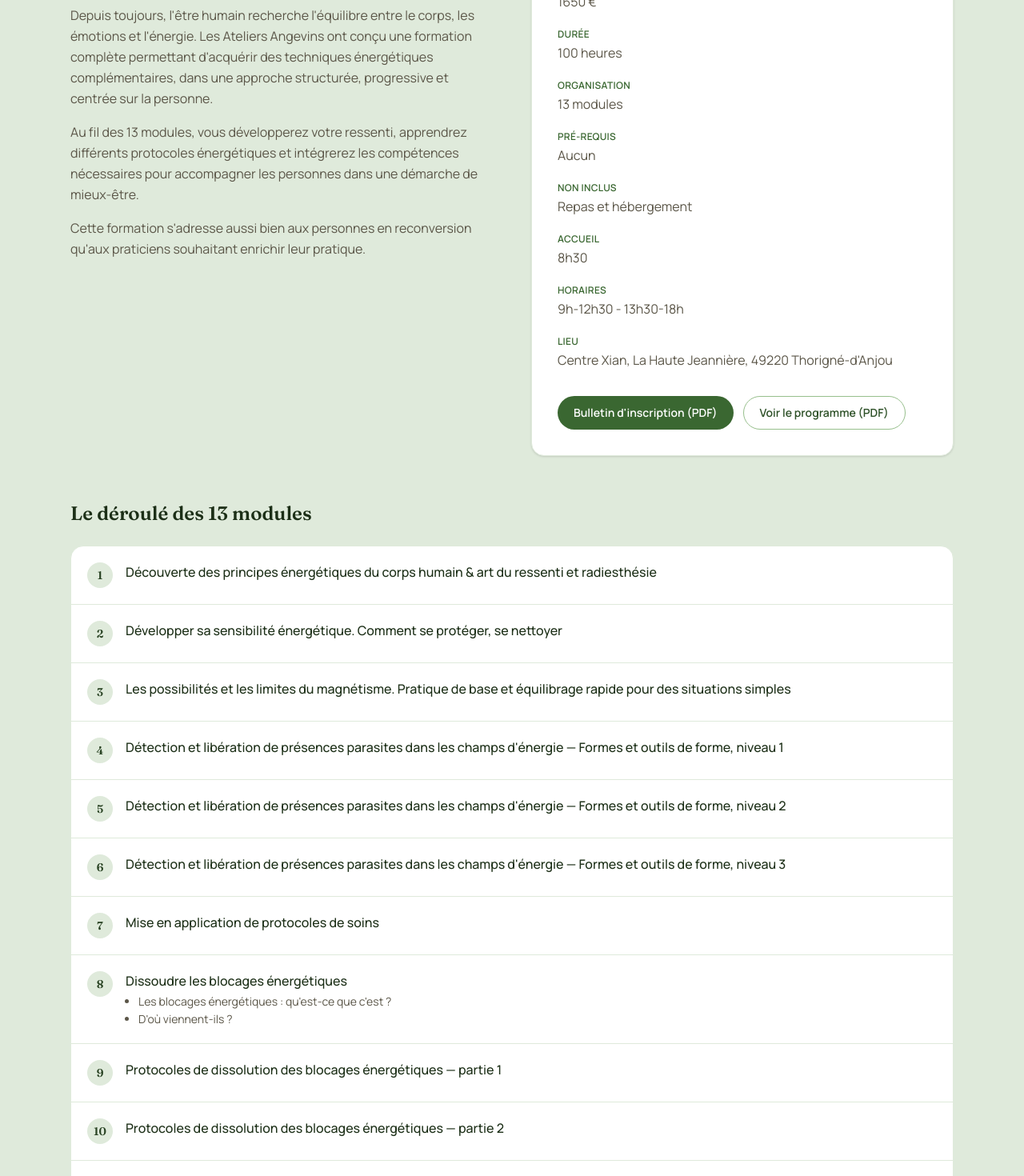
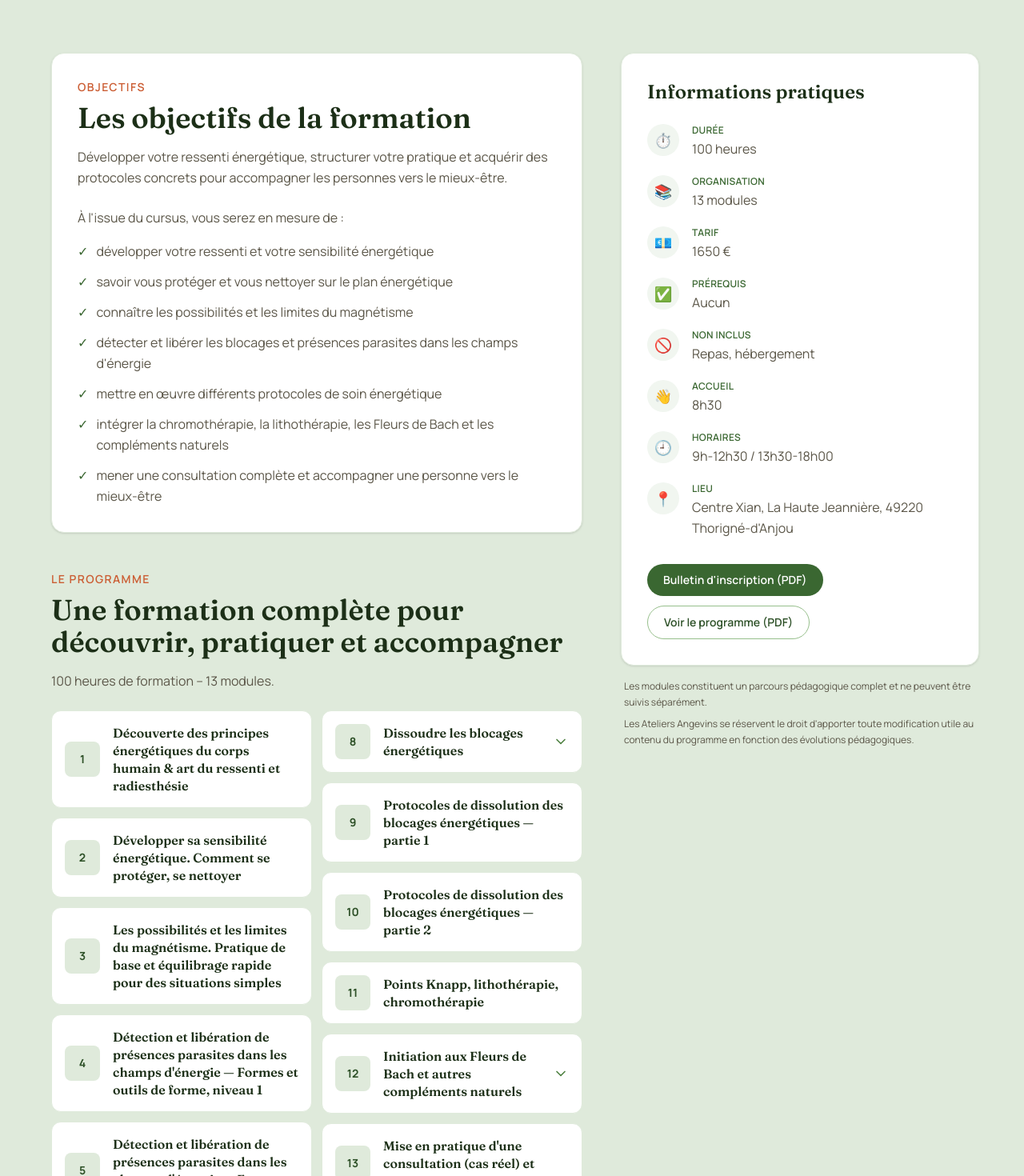
Before and after one commit to NFD7J/ateliersangevins, a Next.js app: page /programmes/magnetisme in a window 1280 px wide. Shown: the part 880-2350 px from the top of the page at 80% size. Built offline with nearby package versions, Linux system fonts and the light colour scheme.

Commit message:
enhancing magnetism page and fix proxy

```diff
--- a/src/app/programmes/magnetisme/page.tsx
+++ b/src/app/programmes/magnetisme/page.tsx
@@ -3,12 +3,65 @@ import Link from "next/link";
 import { Container } from "@/components/ui/container";
 import { SectionHeading } from "@/components/ui/section-heading";
 import { PracticalInfo } from "@/components/formations/practical-info";
+import { ModuleList, type Module } from "@/components/formations/module-list";
 
 export const metadata: Metadata = {
   title: "Formation Magnétisme & Thérapies énergétiques",
   description:
-    "Formation annuelle en magnétisme et thérapies énergétiques : 12 modules pour découvrir l'univers énergétique et constituer sa boîte à outils.",
+    "Formation annuelle en magnétisme et thérapies énergétiques : 100 heures, 13 modules pour développer son ressenti, maîtriser des protocoles de soin et accompagner vers le mieux-être.",
 };
+
+const modules: Module[] = [
+  {
+    title:
+      "Découverte des principes énergétiques du corps humain & art du ressenti et radiesthésie",
+  },
+  {
+    title: "Développer sa sensibilité énergétique. Comment se protéger, se nettoyer",
+  },
+  {
+    title:
+      "Les possibilités et les limites du magnétisme. Pratique de base et équilibrage rapide pour des situations simples",
+  },
+  {
+    title:
+      "Détection et libération de présences parasites dans les champs d'énergie — Formes et outils de forme, niveau 1",
+  },
+  {
+    title:
+      "Détection et libération de présences parasites dans les champs d'énergie — Formes et outils de forme, niveau 2",
+  },
+  {
+    title:
+      "Détection et libération de présences parasites dans les champs d'énergie — Formes et outils de forme, niveau 3",
+  },
+  {
+    title: "Mise en application de protocoles de soins",
+  },
+  {
+    title: "Dissoudre les blocages énergétiques",
+    points: [
+      "Les blocages énergétiques : qu'est-ce que c'est ?",
+      "D'où viennent-ils ?",
+    ],
+  },
+  {
+    title: "Protocoles de dissolution des blocages énergétiques — partie 1",
+  },
+  {
+    title: "Protocoles de dissolution des blocages énergétiques — partie 2",
+  },
+  {
+    title: "Points Knapp, lithothérapie, chromothérapie",
+  },
+  {
+    title: "Initiation aux Fleurs de Bach et autres compléments naturels",
+    points: ["Révision et bilan de l'année"],
+  },
+  {
+    title: "Mise en pratique d'une consultation (cas réel) et évaluation",
+  },
+];
 
 export default function MagnetismePage() {
   return (
@@ -27,11 +80,16 @@ export default function MagnetismePage() {
           <h1 className="mt-2 font-display text-4xl font-semibold text-forest-900 sm:text-5xl">
             Magnétisme & Thérapies énergétiques
           </h1>
+          <p className="mt-4 text-ink-soft">
+            Le magnétisme, la chromothérapie et la thérapie par les formes au service
+            de l&apos;équilibre du vivant.
+          </p>
         </Container>
       </section>
 
       <section className="py-16">
-        <Container className="max-w-3xl">
+        <Container className="grid gap-12 lg:grid-cols-2">
+          <div>
             <SectionHeading
               eyebrow="La discipline"
               title="Comprendre les équilibres du vivant"
@@ -46,96 +104,102 @@ export default function MagnetismePage() {
               formes et de différents protocoles énergétiques. Vous développerez des compétences solides, une pratique structurée
               et une approche professionnelle fondée sur l&#39;expérience, la rigueur et la transmission.
             </p>
+          </div>
+          <div className="self-center rounded-2xl border border-forest-100 bg-forest-50 p-8 shadow-sm">
+            <h3 className="font-display text-xl font-semibold text-forest-900">
+              À qui s&apos;adresse cette formation ?
+            </h3>
+            <ul className="mt-6 space-y-4 text-sm leading-relaxed text-ink-soft">
+              {[
+                "aux personnes en reconversion vers les métiers du bien-être",
+                "aux praticiens souhaitant enrichir et structurer leur pratique énergétique",
+                "à toute personne souhaitant développer son ressenti et sa sensibilité énergétique",
+                "à celles et ceux qui recherchent une approche progressive, éthique et centrée sur la personne",
+              ].map((profil) => (
+                <li key={profil} className="flex items-start gap-3">
+                  <span className="mt-0.5 flex h-5 w-5 shrink-0 items-center justify-center rounded-full bg-forest-600 text-xs font-bold text-white">
+                    ✓
+                  </span>
+                  <span>{profil}</span>
+                </li>
+              ))}
+            </ul>
+          </div>
         </Container>
       </section>
 
-      <section className="bg-forest-100 py-20">
-        <Container>
-          <div className="grid gap-12 lg:grid-cols-2 lg:items-start">
+      <section className="bg-forest-100 pt-20 pb-10">
+        <div className="ml-8 mr-6 px-6 lg:px-8">
+          <div className="grid gap-12 lg:grid-cols-[1fr_28rem] lg:items-start">
             <div>
+              <div className="rounded-2xl border border-forest-100 bg-white p-8 shadow-sm">
+                <SectionHeading
+                  eyebrow="Objectifs"
+                  title="Les objectifs de la formation"
+                  description="Développer votre ressenti énergétique, structurer votre pratique et acquérir des protocoles concrets pour accompagner les personnes vers le mieux-être."
+                />
+                <p className="mt-6 leading-relaxed text-ink-soft">
+                  À l&#39;issue du cursus, vous serez en mesure de :
+                </p>
+                <ul className="mt-4 space-y-3 leading-relaxed text-ink-soft">
+                  {[
+                    "développer votre ressenti et votre sensibilité énergétique",
+                    "savoir vous protéger et vous nettoyer sur le plan énergétique",
+                    "connaître les possibilités et les limites du magnétisme",
+                    "détecter et libérer les blocages et présences parasites dans les champs d'énergie",
+                    "mettre en œuvre différents protocoles de soin énergétique",
+                    "intégrer la chromothérapie, la lithothérapie, les Fleurs de Bach et les compléments naturels",
+                    "mener une consultation complète et accompagner une personne vers le mieux-être",
+                  ].map((objectif) => (
+                    <li key={objectif} className="flex gap-2.5">
+                      <span className="shrink-0 text-forest-600">✓</span>
+                      <span>{objectif}</span>
+                    </li>
+                  ))}
+                </ul>
+              </div>
+
+              <div className="mt-12 mb-20">
                 <SectionHeading
                   eyebrow="Le programme"
-              title="13 modules pour apprendre, pratiquer et accompagner"
+                  title="Une formation complète pour découvrir, pratiquer et accompagner"
+                  description="100 heures de formation – 13 modules."
                 />
-            <p className="mt-4 leading-relaxed text-ink-soft">
-              Depuis toujours, l&#39;être humain recherche l&#39;équilibre entre le corps, les émotions et
-              l&#39;énergie. Les Ateliers Angevins ont conçu une formation complète permettant d&#39;acquérir
-              des techniques énergétiques complémentaires, dans une approche structurée, progressive et
-              centrée sur la personne.
-            </p>
-            <p className="mt-4 leading-relaxed text-ink-soft">
-              Au fil des 13 modules, vous développerez votre ressenti, apprendrez différents protocoles
-              énergétiques et intégrerez les compétences nécessaires pour accompagner les personnes dans
-              une démarche de mieux-être.
-            </p>
-            <p className="mt-4 leading-relaxed text-ink-soft">
-              Cette formation s&#39;adresse aussi bien aux personnes en reconversion qu&#39;aux praticiens
-              souhaitant enrichir leur pratique.
-            </p>
+
+                <ModuleList modules={modules} />
               </div>
+            </div>
+
+            <aside className="space-y-4 lg:sticky lg:top-24">
               <PracticalInfo
                 items={[
-              { label: "Tarif", value: "1650 €" },
-              { label: "Durée", value: "100 heures" },
-              { label: "Organisation", value: "13 modules" },
-              { label: "Pré-requis", value: "Aucun" },
-              { label: "Non inclus", value: "Repas et hébergement" },
-              { label: "Accueil", value: "8h30" },
-              { label: "Horaires", value: "9h-12h30 - 13h30-18h" },
-              { label: "Lieu", value: "Centre Xian, La Haute Jeannière, 49220 Thorigné-d'Anjou" },
+                  { icon: "⏱️", label: "Durée", value: "100 heures" },
+                  { icon: "📚", label: "Organisation", value: "13 modules" },
+                  { icon: "💶", label: "Tarif", value: "1650 €" },
+                  { icon: "✅", label: "Prérequis", value: "Aucun" },
+                  { icon: "🚫", label: "Non inclus", value: "Repas, hébergement" },
+                  { icon: "👋", label: "Accueil", value: "8h30" },
+                  { icon: "🕘", label: "Horaires", value: "9h-12h30 / 13h30-18h00" },
+                  { icon: "📍", label: "Lieu", value: "Centre Xian, La Haute Jeannière, 49220 Thorigné-d'Anjou" },
                 ]}
                 pdfProgramme="/documents/programme-therapie-energetique-2026.pdf"
                 pdfInscription="/documents/inscription-therapie-energetique-2026.pdf"
               />
+              <ul className="space-y-2 px-1 text-xs leading-relaxed text-ink-soft">
+                <li>
+                  Les modules constituent un parcours pédagogique complet et ne
+                  peuvent être suivis séparément.
+                </li>
+                <li>
+                  Les Ateliers Angevins se réservent le droit d&apos;apporter toute
+                  modification utile au contenu du programme en fonction des
+                  évolutions pédagogiques.
+                </li>
+              </ul>
+            </aside>
+
           </div>
-
-          <div className="mt-14">
-            <h3 className="font-display text-2xl font-semibold text-forest-900">
-              Le déroulé des 13 modules
-            </h3>
-            <ol className="mt-6 divide-y divide-forest-100 overflow-hidden rounded-2xl border border-forest-100 bg-white">
-              {(
-                [
-                  { title: "Découverte des principes énergétiques du corps humain & art du ressenti et radiesthésie" },
-                  { title: "Développer sa sensibilité énergétique. Comment se protéger, se nettoyer" },
-                  { title: "Les possibilités et les limites du magnétisme. Pratique de base et équilibrage rapide pour des situations simples" },
-                  { title: "Détection et libération de présences parasites dans les champs d'énergie — Formes et outils de forme, niveau 1" },
-                  { title: "Détection et libération de présences parasites dans les champs d'énergie — Formes et outils de forme, niveau 2" },
-                  { title: "Détection et libération de présences parasites dans les champs d'énergie — Formes et outils de forme, niveau 3" },
-                  { title: "Mise en application de protocoles de soins" },
-                  {
-                    title: "Dissoudre les blocages énergétiques",
-                    details: ["Les blocages énergétiques : qu'est-ce que c'est ?", "D'où viennent-ils ?"],
-                  },
-                  { title: "Protocoles de dissolution des blocages énergétiques — partie 1" },
-                  { title: "Protocoles de dissolution des blocages énergétiques — partie 2" },
-                  { title: "Points Knapp, lithothérapie, chromothérapie" },
-                  {
-                    title: "Initiation aux Fleurs de Bach et autres compléments naturels",
-                    details: ["Révision et bilan de l'année"],
-                  },
-                  { title: "Mise en pratique d'une consultation (cas réel) et évaluation" },
-                ] as { title: string; details?: string[] }[]
-              ).map((mod, i) => (
-                <li key={mod.title} className="flex gap-4 p-5">
-                  <span className="flex h-8 w-8 shrink-0 items-center justify-center rounded-full bg-forest-100 font-display text-sm font-semibold text-forest-800">
-                    {i + 1}
-                  </span>
-                  <div>
-                    <p className="font-medium text-forest-900">{mod.title}</p>
-                    {mod.details && (
-                      <ul className="mt-1 list-disc space-y-0.5 pl-4 text-sm text-ink-soft">
-                        {mod.details.map((detail) => (
-                          <li key={detail}>{detail}</li>
-                        ))}
-                      </ul>
-                    )}
         </div>
-                </li>
-              ))}
-            </ol>
-          </div>
-        </Container>
       </section>
 
       <section className="py-16">
--- a/src/proxy.ts
+++ b/src/proxy.ts
@@ -17,5 +17,5 @@ export default auth((req) => {
 });
 
 export const config = {
-  matcher: ["/espace-equipe/:path*"],
+  matcher: ["/espace-equipe/articles/:path*","/espace-equipe/agenda/:path*"],
 };
```
Also changed, not shown: 1 other file (tests, documents, lock files or other folders). Lines whose indentation alone changed are shown as unchanged.
